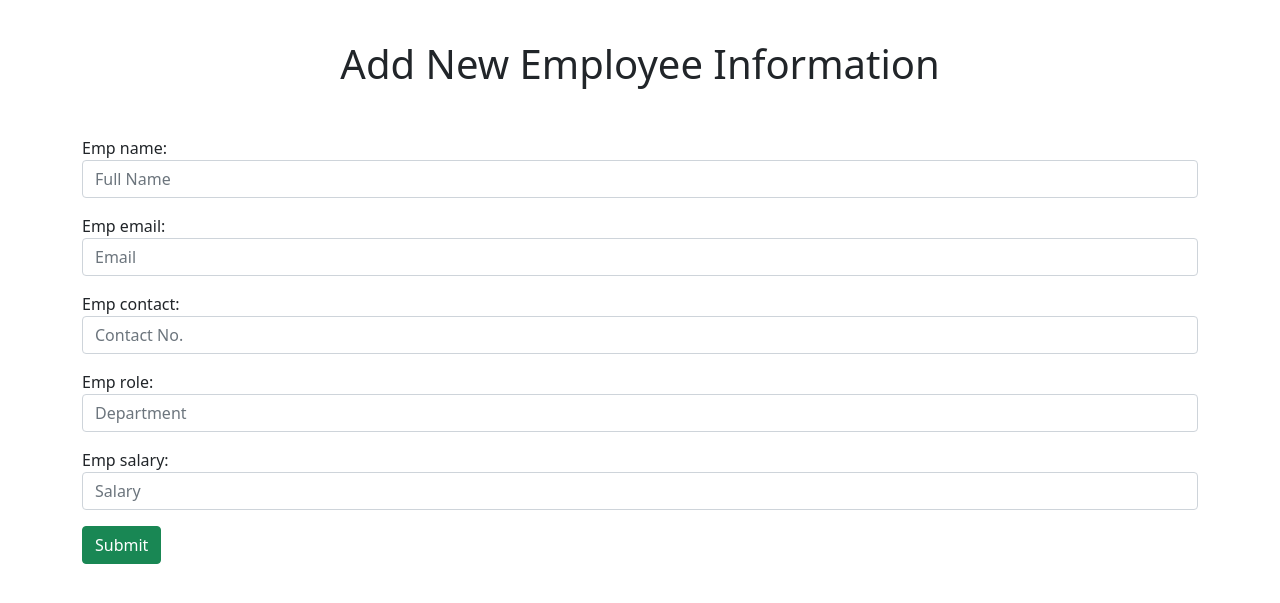
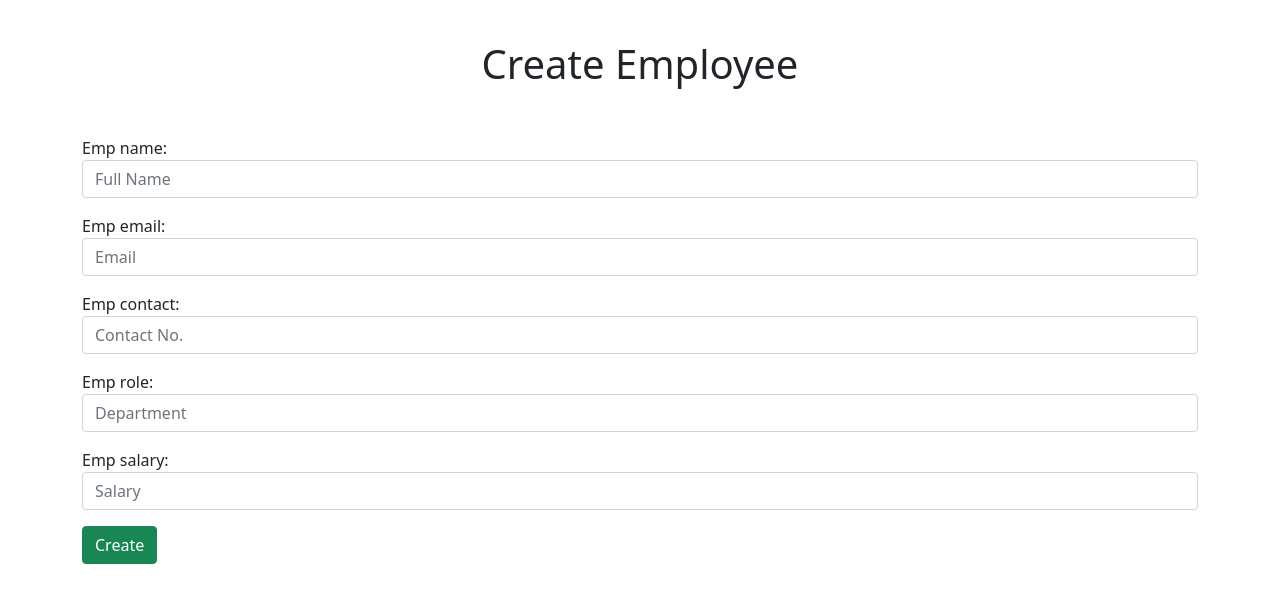
Before and after one commit to alexgithui91/django_crud_app, a Django app: template main/employee/templates/employee/create.html in a window 1280 px wide. Shown: the top 603 px of the page. Run offline with Django 4.2, Linux system fonts and the light colour scheme; the template is opened without the code that fills it: values that come from a table or form of the project are taken from there, others are empty.

Commit message:
updated create.html

```diff
--- a/main/employee/templates/employee/create.html
+++ b/main/employee/templates/employee/create.html
@@ -3,15 +3,15 @@
 {% extends 'base.html' %}
 
 {% block title %}
-<title>Create</title>
+<title>Gettingi Highscool</title>
 {% endblock title %}
 
 {% block content %}
-<h1 style="text-align: center; padding-top: 1em; padding-bottom: 1em;">Add New Employee Information</h1>
+<h1 style="text-align: center; padding-top: 1em; padding-bottom: 1em;">Create Employee</h1>
 
 <form action="" method="POST">
     {% csrf_token %}
     {{ form.as_p }}
-    <input type="submit" class="btn btn-success">
+    <input type="submit" class="btn btn-success" value="Create">
 </form>
 {% endblock content %}
```
